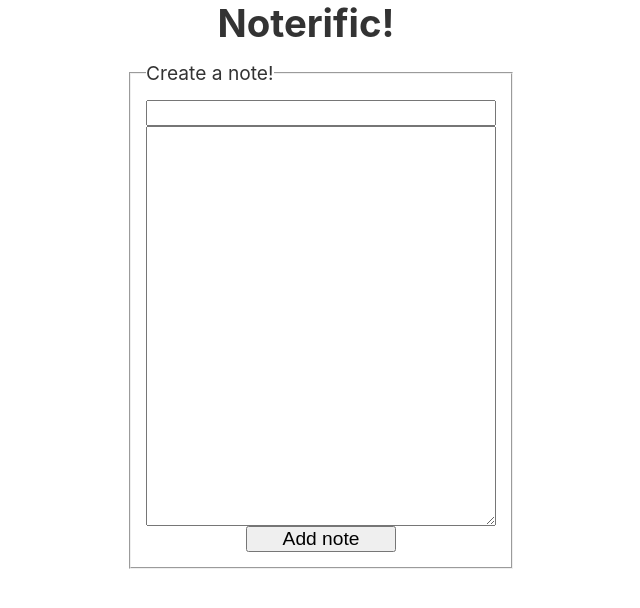
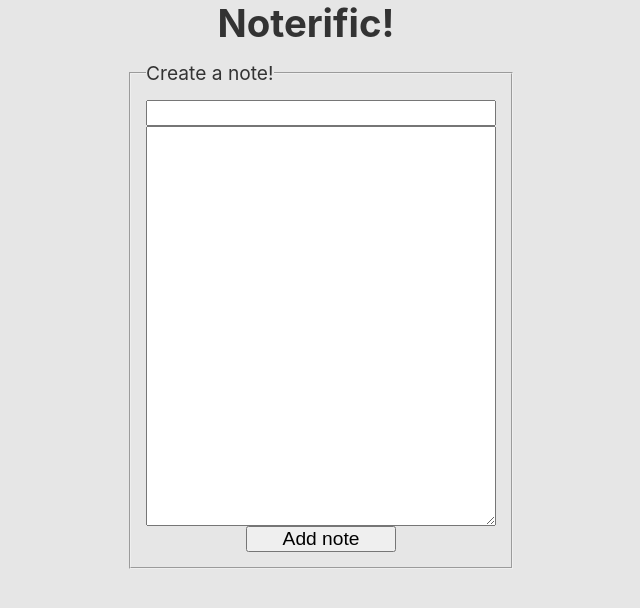
Before and after one commit to jasonlhedrick/noterific, a React (Create React App) app: page / in a window 1280 px wide. Shown: the top 608 px of the page, without its empty margins (334-974 px from the left). Built offline with nearby package versions, Linux system fonts and the light colour scheme.

Commit message:
Fixed a background color. Forgot a var() wrap around the variable.

```diff
--- a/src/App.css
+++ b/src/App.css
@@ -15,7 +15,7 @@
 body {
   font-size: var(--defaultFontSize);
   color: var(--secondaryColor);
-  background-color: --primaryColor;
+  background-color: var(--primaryColor);
 }
 
 header {
--- a/src/App.sass
+++ b/src/App.sass
@@ -12,7 +12,7 @@
 body
     font-size: var(--defaultFontSize)
     color: var(--secondaryColor)
-    background-color: --primaryColor
+    background-color: var(--primaryColor)
 
 header
     text-align: center
```
